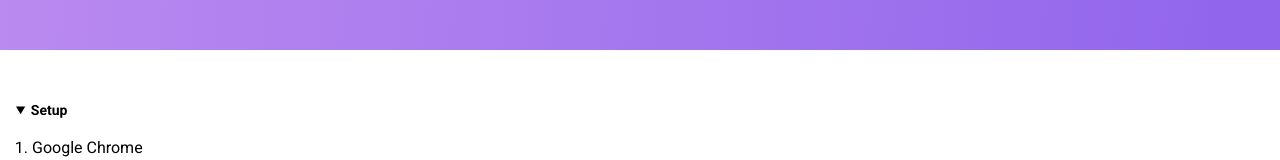
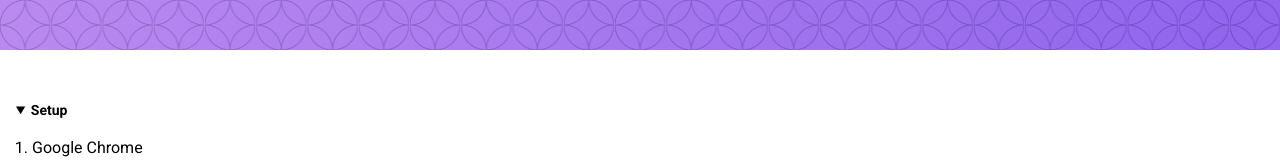
Before and after one commit to kamelh27/Entrega-Nemium, a plain HTML site: page index.html in a window 1280 px wide. Shown: the top 160 px of the page. Drawn offline with Linux system fonts and the light colour scheme; the site is published under a folder, as on GitHub Pages, so addresses that start at the root find nothing; a web font is replaced by a local one.

Commit message:
Add files via upload

```diff
--- a/css/index.css
+++ b/css/index.css
@@ -92,7 +92,7 @@ section pre{
 
 
 .img{
-  background-image: linear-gradient(274.51deg, rgba(74,0,224,0.6) 5%, rgba(142,45,226, 0.5) 130.61%), url("/images/patron-2.png");
+  background-image: linear-gradient(274.51deg, rgba(74,0,224,0.6) 5%, rgba(142,45,226, 0.5) 130.61%), url("../images/patron-2.png");
   inline-size: 100%;
   block-size: 50px ;
   background-repeat: space round;
```
